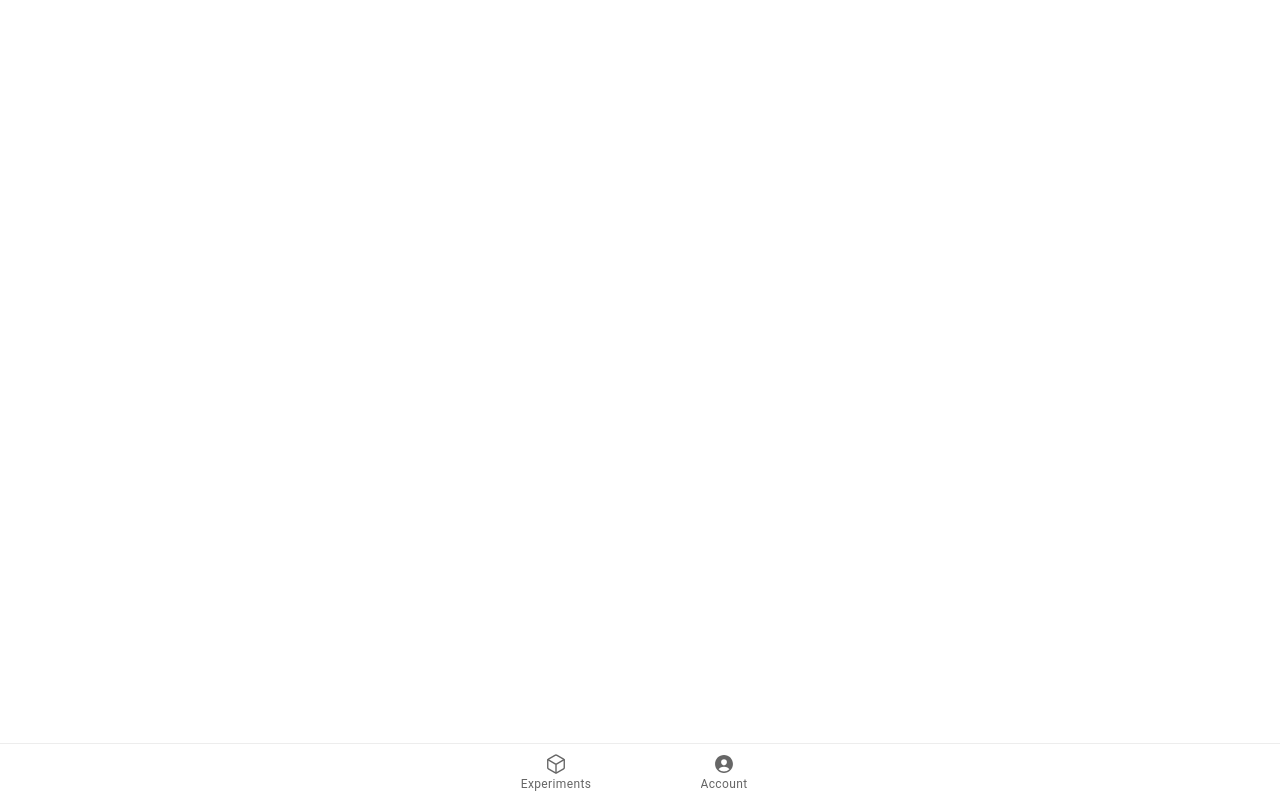
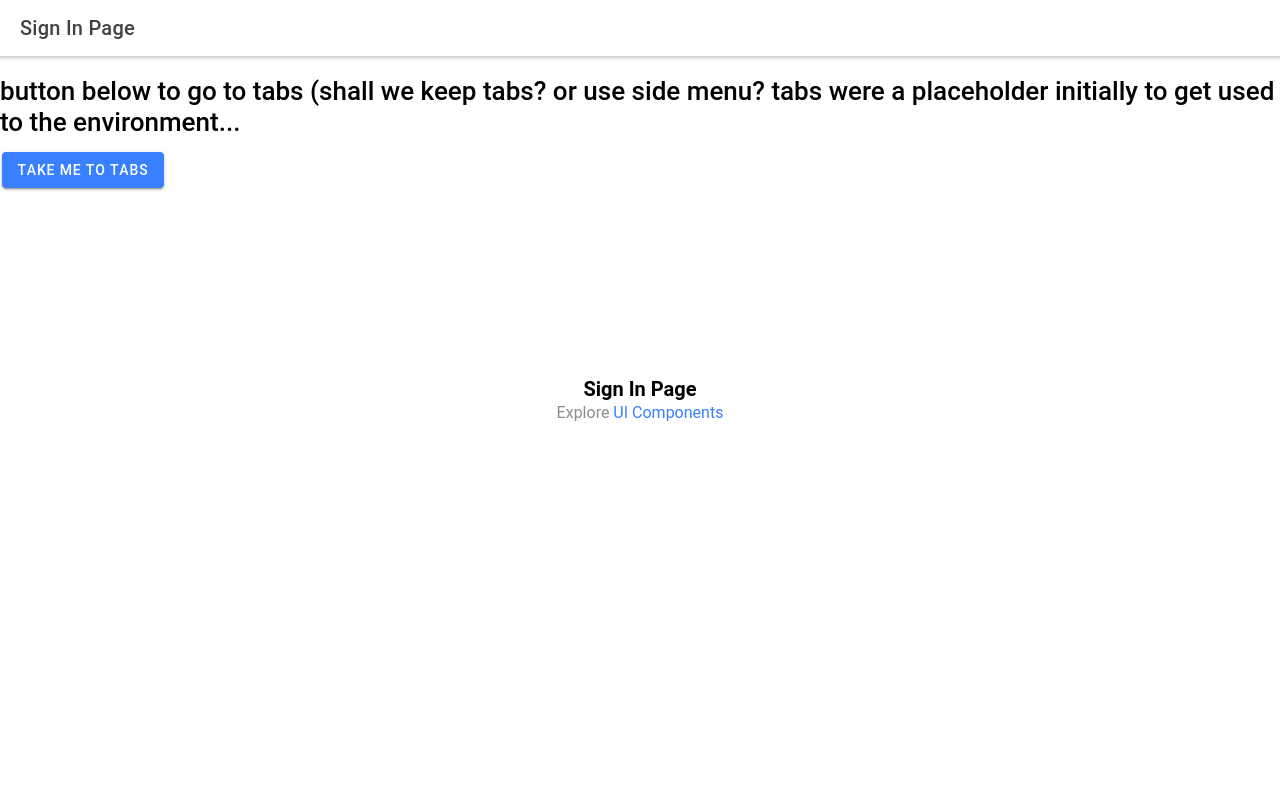
Before and after one commit to wellthlab/xb-app-ionic, a React (Create React App) app in the folder xbapp/: page /signin in a window 1280 px wide. Built offline with nearby package versions, Linux system fonts and the light colour scheme.

Commit message:
create empty sign in page + separated the tabs from it

```diff
--- a/xbapp/src/App.tsx
+++ b/xbapp/src/App.tsx
@@ -1,18 +1,15 @@
 import React from 'react';
 import { Redirect, Route } from 'react-router-dom';
 import {
-  IonApp,
-  IonIcon,
-  IonLabel,
-  IonRouterOutlet,
-  IonTabBar,
-  IonTabButton,
-  IonTabs
+  IonApp, IonRouterOutlet
 } from '@ionic/react';
 import { IonReactRouter } from '@ionic/react-router';
 import { cubeOutline, personCircle } from 'ionicons/icons';
+import Tabs from './pages/Tabs';
 import TabExp from './pages/TabExp';
 import TabAccount from './pages/TabAccount';
+import SignIn from './pages/SignIn';
+
 
 /* Core CSS required for Ionic components to work properly */
 import '@ionic/react/css/core.css';
@@ -36,23 +33,15 @@ import './theme/variables.css';
 const App: React.FC = () => (
   <IonApp>
     <IonReactRouter>
-      <IonTabs>
-        <IonRouterOutlet>
+      <IonRouterOutlet>
+          <Route path="/signin" component={SignIn} exact={true} />
+          <Route path="/tabs" component={Tabs} exact={true} />
           <Route path="/exp" component={TabExp} exact={true} />
           <Route path="/account" component={TabAccount} exact={true} />
-          <Route path="/" render={() => <Redirect to="/exp" />} exact={true} />
+          <Route path="/" render={() => <Redirect to="/signin" />} exact={true} />
         </IonRouterOutlet>
-        <IonTabBar slot="bottom">
-          <IonTabButton tab="exp" href="/exp">
-            <IonIcon icon={cubeOutline} />
-            <IonLabel>Experiments</IonLabel>
-          </IonTabButton>
-          <IonTabButton tab="account" href="/account">
-            <IonIcon icon={personCircle} />
-            <IonLabel>Account</IonLabel>
-          </IonTabButton>
-        </IonTabBar>
-      </IonTabs>
+
+
     </IonReactRouter>
   </IonApp>
 );
--- /dev/null
+++ b/xbapp/src/pages/SignIn.tsx
@@ -0,0 +1,35 @@
+import { IonButton, IonContent, IonHeader, IonPage, IonTitle, IonToolbar } from '@ionic/react';
+import React from 'react';
+import ExploreContainer from '../components/ExploreContainer';
+import './SignIn.css';
+
+const SignIn: React.FC = () => {
+    return (
+        <IonPage>
+            <IonHeader>
+                <IonToolbar>
+                    <IonTitle>Sign In Page</IonTitle>
+                </IonToolbar>
+            </IonHeader>
+            <IonContent fullscreen
+                scrollEvents={true}
+                onIonScrollStart={() => { }}
+                onIonScroll={() => { }}
+                onIonScrollEnd={() => { }}>
+                <IonHeader collapse="condense">
+                    <IonToolbar>
+                        <IonTitle size="large">Blank</IonTitle>
+                    </IonToolbar>
+                </IonHeader>
+
+                <h1>button below to go to tabs (shall we keep tabs? or use side menu? tabs were a placeholder initially to get used to the environment...</h1>
+                <IonButton color="primary"
+                routerLink="/tabs"
+                >take me to tabs</IonButton>
+                <ExploreContainer name="Sign In Page" />
+            </IonContent>
+        </IonPage>
+    );
+};
+
+export default SignIn;
--- /dev/null
+++ b/xbapp/src/pages/Tabs.tsx
@@ -0,0 +1,36 @@
+import { IonIcon, IonLabel, IonRouterOutlet, IonTabBar, IonTabButton, IonTabs, IonHeader, IonPage, IonTitle, IonToolbar } from '@ionic/react';
+import React from 'react';
+import { Redirect, Route } from 'react-router-dom';
+import { cubeOutline, personCircle } from 'ionicons/icons';
+import TabAccount from './TabAccount';
+import TabExp from './TabExp';
+import ExploreContainer from '../components/ExploreContainer';
+import { IonReactRouter } from '@ionic/react-router';
+import './Tabs.css';
+import '@ionic/react/css/core.css';
+
+const Tabs: React.FC = () => {
+    return (
+        <IonReactRouter>
+                <IonTabs>
+                    <IonRouterOutlet>
+                        <Route path="/exp" component={TabExp} exact={true} />
+                        <Route path="/account" component={TabAccount} exact={true} />
+                        <Route path="/tabs" render={() => <Redirect to="/exp" />} exact={true} />
+                    </IonRouterOutlet>
+                    <IonTabBar slot="bottom">
+                        <IonTabButton tab="exp" href="/exp">
+                            <IonIcon icon={cubeOutline} />
+                            <IonLabel>Experiments</IonLabel>
+                        </IonTabButton>
+                        <IonTabButton tab="account" href="/account">
+                            <IonIcon icon={personCircle} />
+                            <IonLabel>Account</IonLabel>
+                        </IonTabButton>
+                    </IonTabBar>
+                </IonTabs>
+            </IonReactRouter>
+    );
+};
+
+export default Tabs;
```
Also changed, not shown: xbapp/src/pages/SignIn.css (added), xbapp/src/pages/Tabs.css (added).
